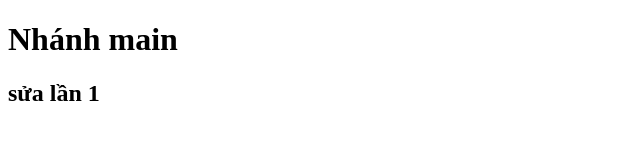
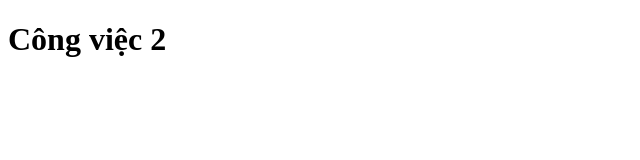
Before and after one commit to ThangNgo1607/Du-an-5, a plain HTML site: page index.html in a window 1280 px wide. Shown: the whole page, without its empty margins (0-640 px from the left). Drawn offline with Linux system fonts and the light colour scheme.

Commit message:
2.công việc 2

```diff
--- a/index.html
+++ b/index.html
@@ -8,8 +8,8 @@
 </head>
 
 <body>
-    <h1>Nhánh main</h1>
-    <h2>sửa lần 1</h2>
+    <h1>Công việc 2</h1>
+
 </body>
 
 </html>
```
